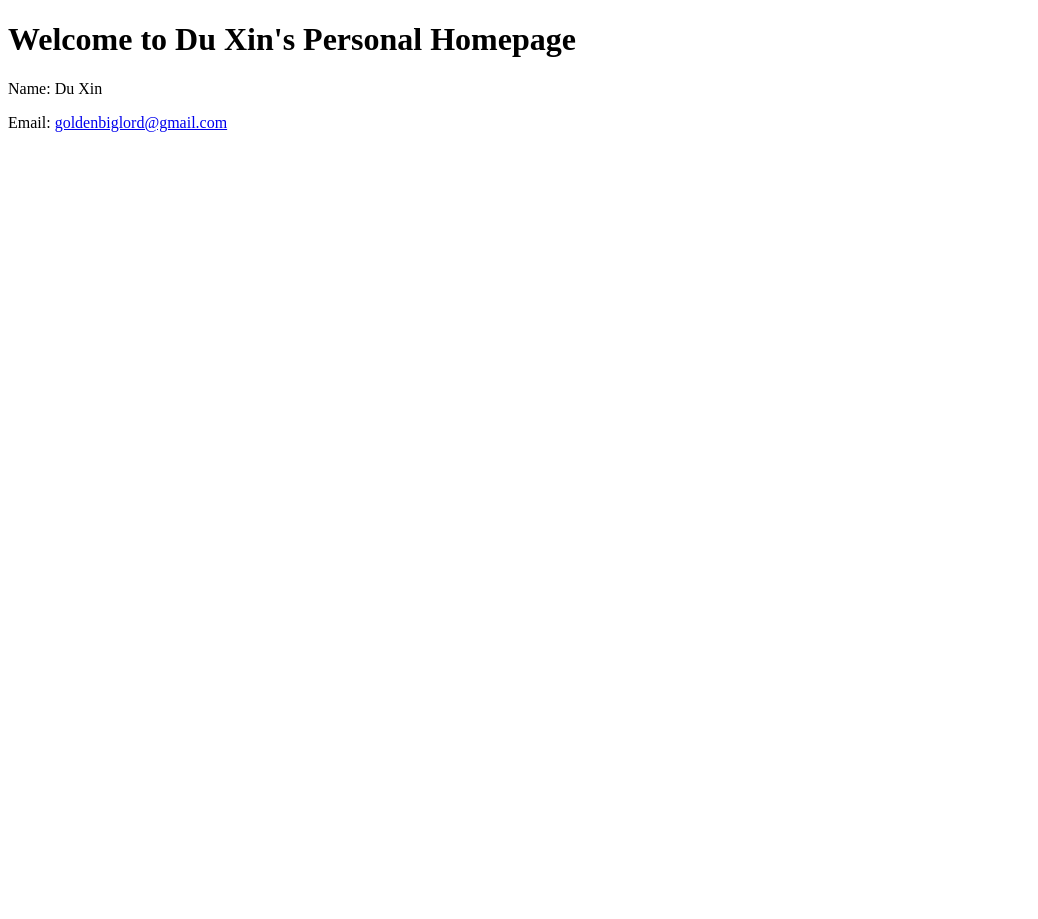
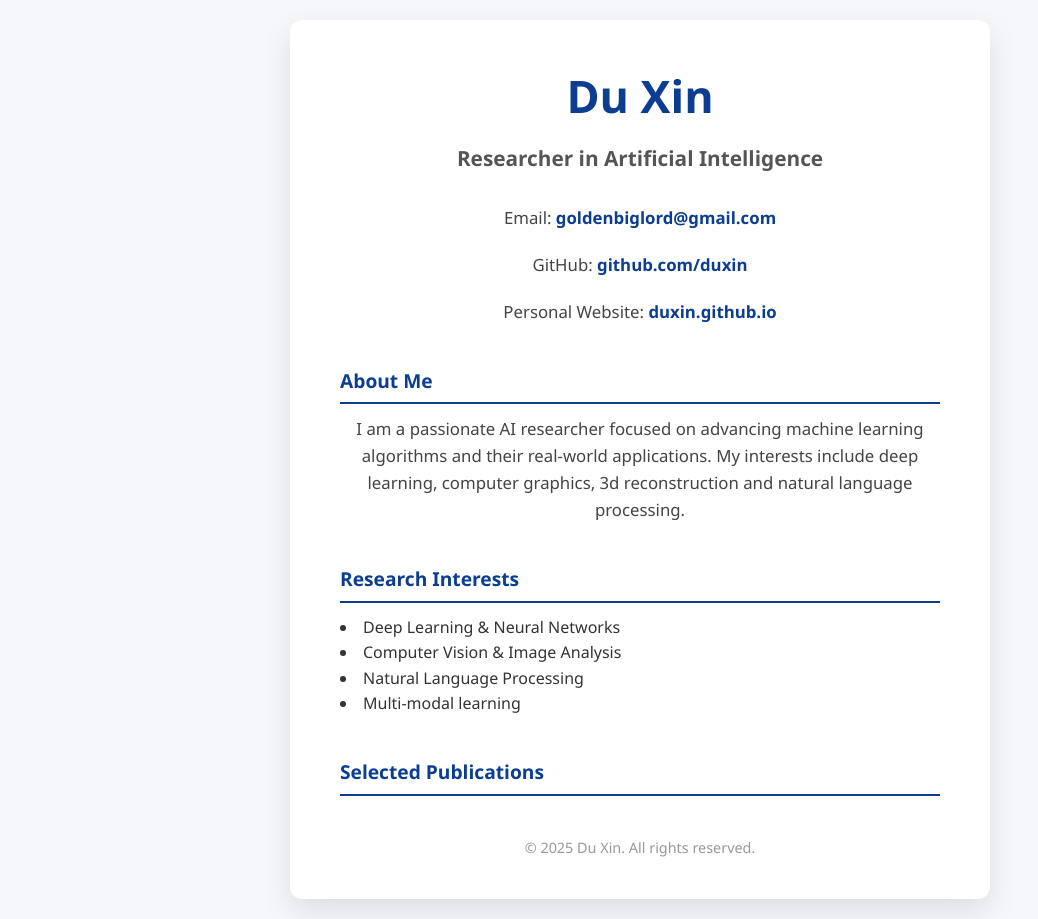
Before and after one commit to xindu-soulgain/xindu-soulgain.github.io, a plain HTML site: page index.html in a window 1280 px wide. Shown: the whole page, without its empty margins (0-1038 px from the left). Before the commit the page ends 800 px from the top, so only its background shows below. Drawn offline with Linux system fonts and the light colour scheme.

Commit message:
Update index.html

```diff
--- a/index.html
+++ b/index.html
@@ -2,11 +2,137 @@
 <html lang="en">
 <head>
   <meta charset="UTF-8" />
-  <title>Du Xin's Personal Homepage</title>
+  <meta name="viewport" content="width=device-width, initial-scale=1" />
+  <title>Du Xin - Researcher Profile</title>
+  <style>
+    /* Reset */
+    * {
+      margin: 0;
+      padding: 0;
+      box-sizing: border-box;
+    }
+
+    body {
+      font-family: "Segoe UI", Tahoma, Geneva, Verdana, sans-serif;
+      background: #f5f7fa;
+      color: #222;
+      line-height: 1.6;
+      min-height: 100vh;
+      display: flex;
+      justify-content: center;
+      align-items: center;
+      padding: 20px;
+    }
+
+    .container {
+      max-width: 700px;
+      background: white;
+      padding: 40px 50px;
+      border-radius: 12px;
+      box-shadow: 0 12px 30px rgba(0, 0, 0, 0.1);
+      text-align: center;
+    }
+
+    h1 {
+      font-size: 2.8rem;
+      margin-bottom: 10px;
+      color: #0b3d91;
+      font-weight: 700;
+    }
+
+    h2 {
+      font-size: 1.3rem;
+      font-weight: 600;
+      color: #555;
+      margin-bottom: 30px;
+    }
+
+    p {
+      font-size: 1.05rem;
+      margin-bottom: 20px;
+      color: #444;
+    }
+
+    a {
+      color: #0b3d91;
+      text-decoration: none;
+      font-weight: 600;
+      transition: color 0.3s ease;
+    }
+
+    a:hover {
+      color: #ff6f61;
+      text-decoration: underline;
+    }
+
+    .contact-info {
+      margin-bottom: 30px;
+      font-size: 1.1rem;
+    }
+
+    .section-title {
+      text-align: left;
+      font-weight: 700;
+      font-size: 1.2rem;
+      margin-bottom: 12px;
+      color: #0b3d91;
+      border-bottom: 2px solid #0b3d91;
+      padding-bottom: 6px;
+      margin-top: 40px;
+    }
+
+    ul {
+      list-style: inside disc;
+      text-align: left;
+      color: #333;
+    }
+
+    footer {
+      margin-top: 40px;
+      font-size: 0.9rem;
+      color: #999;
+    }
+  </style>
 </head>
 <body>
-  <h1>Welcome to Du Xin's Personal Homepage</h1>
-  <p>Name: Du Xin</p>
-  <p>Email: <a href="mailto:goldenbiglord@gmail.com">goldenbiglord@gmail.com</a></p>
+  <div class="container">
+    <h1>Du Xin</h1>
+    <h2>Researcher in Artificial Intelligence</h2>
+
+    <div class="contact-info">
+      <p>Email: <a href="mailto:goldenbiglord@gmail.com">goldenbiglord@gmail.com</a></p>
+      <p>GitHub: <a href="https://github.com/xindu-soulgain" target="_blank" rel="noopener">github.com/duxin</a></p>
+      <p>Personal Website: <a href="https://xindu-soulgain.github.io" target="_blank" rel="noopener">duxin.github.io</a></p>
+    </div>
+
+    <div>
+      <div class="section-title">About Me</div>
+      <p>
+        I am a passionate AI researcher focused on advancing machine learning algorithms and their real-world applications.
+        My interests include deep learning, computer graphics, 3d reconstruction and natural language processing.
+      </p>
+    </div>
+
+    <div>
+      <div class="section-title">Research Interests</div>
+      <ul>
+        <li>Deep Learning & Neural Networks</li>
+        <li>Computer Vision & Image Analysis</li>
+        <li>Natural Language Processing</li>
+        <li>Multi-modal learning</li>
+      </ul>
+    </div>
+
+    <div>
+      <div class="section-title">Selected Publications</div>
+      <ul>
+        <!-- <li><a href="https://doi.org/10.xxxx/xxxxxx" target="_blank" rel="noopener">Paper Title One - Conference/Journal 2024</a></li> -->
+      </ul>
+    </div>
+
+    <footer>
+      &copy; 2025 Du Xin. All rights reserved.
+    </footer>
+  </div>
 </body>
 </html>
```
